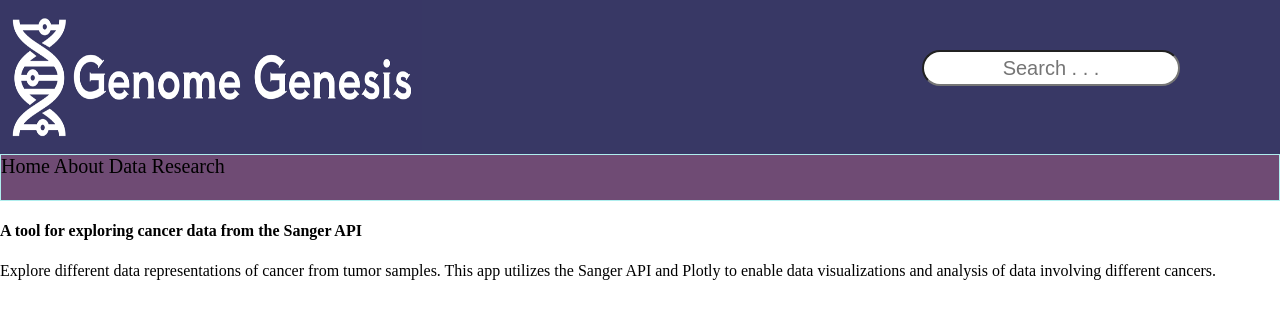
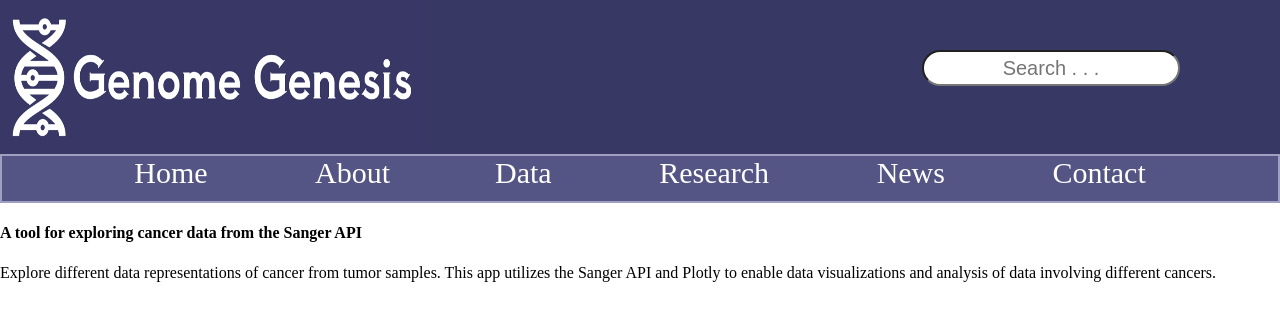
Before and after one commit to ylu8888/GenomeGenesis, a plain HTML site: page index.html in a window 1280 px wide. Drawn offline with Linux system fonts and the light colour scheme.

Commit message:
hohohoohoho

```diff
--- a/index.html
+++ b/index.html
@@ -32,6 +32,8 @@
                 <a > About</a>
                 <a > Data </a>
                 <a > Research </a>
+                <a > News </a>
+                <a> Contact</a>
 
             </div>
 
--- a/styles.css
+++ b/styles.css
@@ -30,8 +30,18 @@ body {
 }
 
 .navbar{
-    background-color: #6f4b74;
+    background-color: #555585;
     height: 45px;
-    border: 1px rgb(175, 238, 238) solid;
+    border: 2px #9F9FC2 solid;
     font-size: 20px;
+    text-align: center;
 }
+
+.navbar a{
+    font-size: 30px;
+    margin-left: 50px;
+    margin-right: 50px;
+    color: white;
+    justify-content: center;
+    align-items: center;
+}
```
